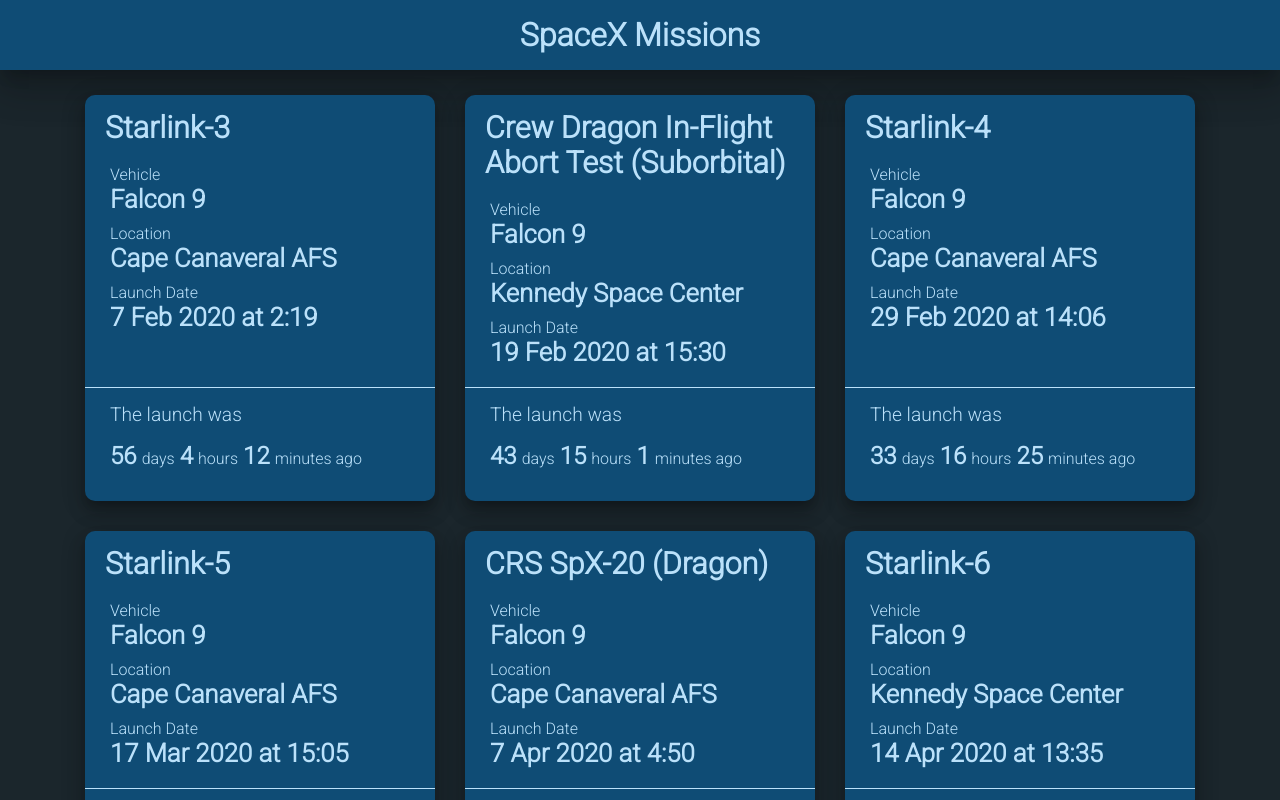
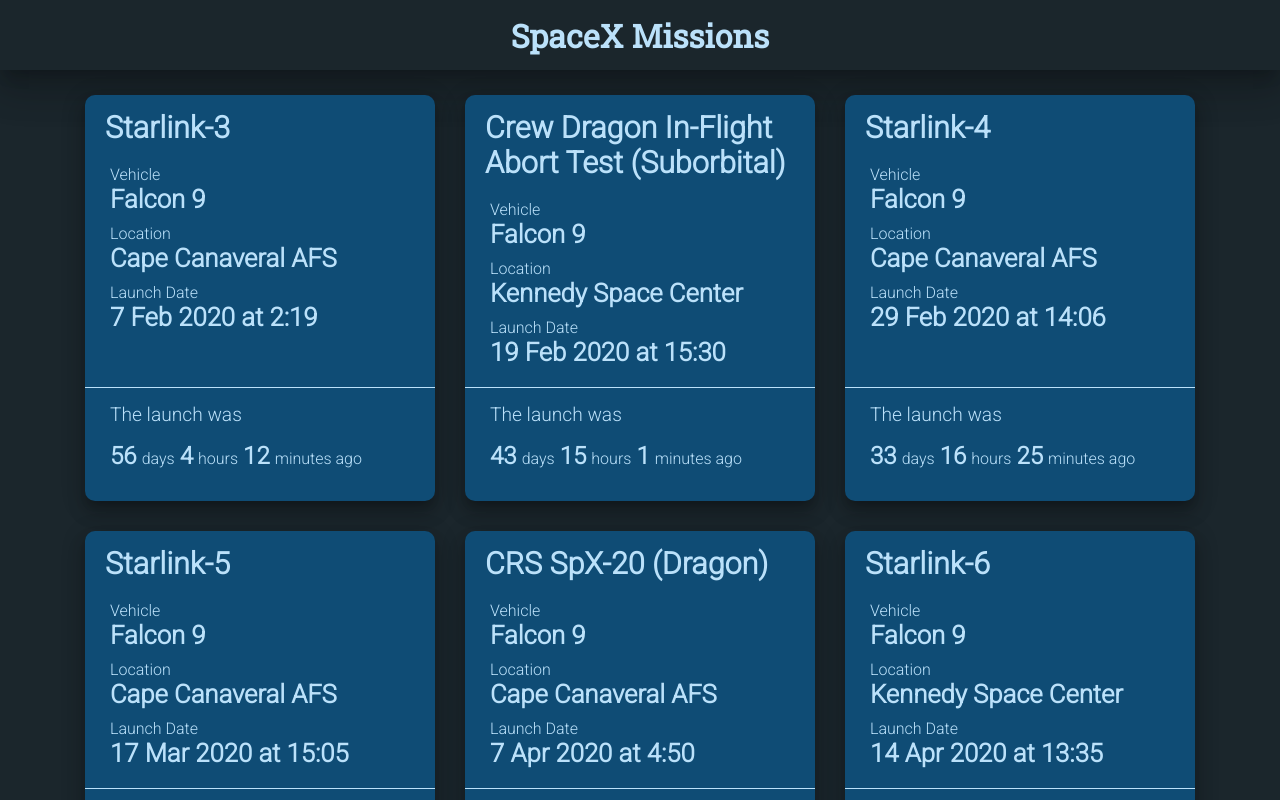
Before and after one commit to Furetur/jetbrains-tc-internship, a React (Create React App) app: page / in a window 1280 px wide. Shown: the top 800 px of the page. Built offline with nearby package versions, Linux system fonts and the light colour scheme.

Commit message:
header styles

```diff
--- a/src/App.css
+++ b/src/App.css
@@ -1,4 +1,5 @@
 @import url("https://fonts.googleapis.com/css2?family=Roboto:wght@300&display=swap");
+@import url('https://fonts.googleapis.com/css2?family=Roboto+Slab&display=swap');
 
 html {
   box-sizing: border-box;
--- a/src/components/Header/Header.css
+++ b/src/components/Header/Header.css
@@ -5,7 +5,7 @@
     display: flex;
     justify-content: center;
     align-content: center;
-    background: var(--primary-color);
+    background: var(--background-color);
     -webkit-box-shadow: 0 10px 14px -6px rgba(0,0,0,.2), 0 22px 35px 3px rgba(0,0,0,.14), 0 8px 42px 7px rgba(0,0,0,.12);
     box-shadow: 0 10px 14px -6px rgba(0,0,0,.2), 0 22px 35px 3px rgba(0,0,0,.14), 0 8px 42px 7px rgba(0,0,0,.12);
 }
@@ -17,4 +17,5 @@
     justify-content: center;
     align-content: center;
     margin: 0;
+    font-family: 'Roboto Slab', serif;
 }
```
